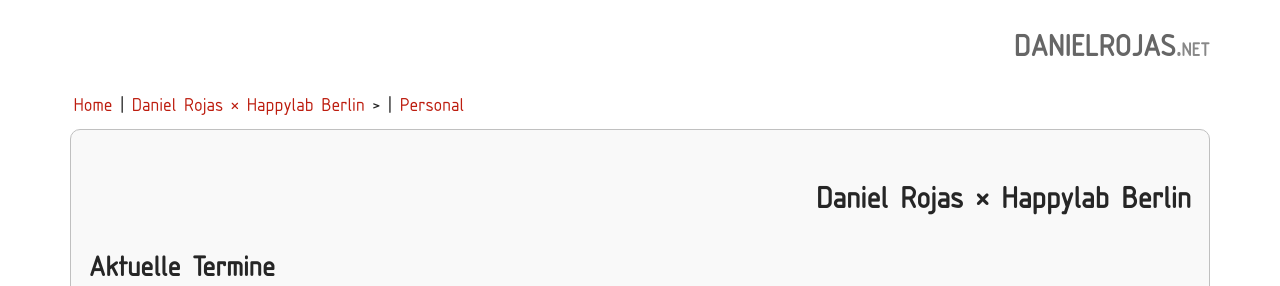
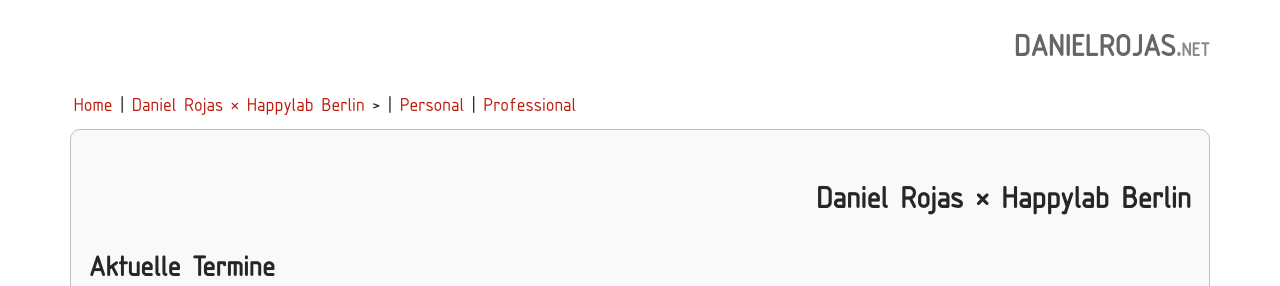
Before and after one commit to 17o2/17o2.github.io, a Jekyll site: the page built from _pages/90_happylab.md, in a window 1280 px wide. Shown: the top 286 px of the page. Built offline with Jekyll 4.4.1, drawn with Linux system fonts in a browser that asks for light colours; nearby versions of some CDN libraries.

Commit message:
Change header

```diff
--- a/_includes/header.html
+++ b/_includes/header.html
@@ -31,11 +31,12 @@
 
 			<!-- </td>
 			<td align="right"> -->
-				{% if page.category == "personal" %}
-				| <a href="{{ "/professional" }}"> Professional </a>
-				{% else if page.category == "professional" %}
-				| <a href="{{ "/personal" }}"> Personal </a>
-				{% endif %}
+			{% if page.category != "personal" %}
+			| <a href="{{ "/personal" }}"> Personal </a>
+			{% endif %}
+			{% if page.category != "professional" %}
+			| <a href="{{ "/professional" }}"> Professional </a>
+			{% endif %}
 			</td>
 		</tr>
 	</table>
```
